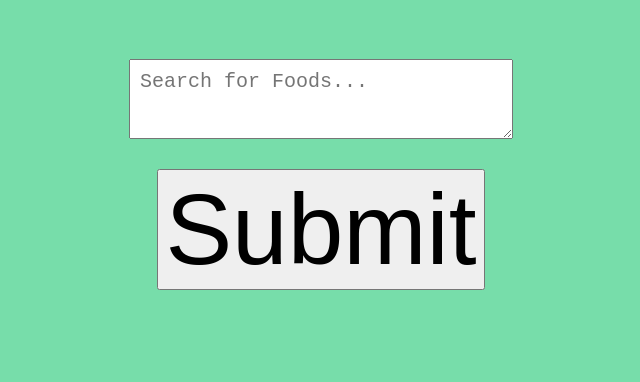
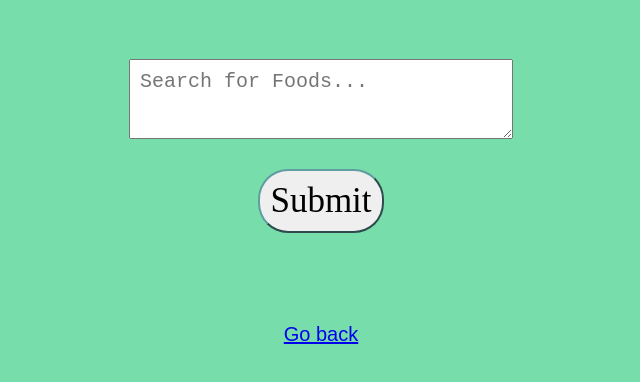
Before and after one commit to staten-island-tech/api-project-all-you-van-eat, a website built with Parcel: page src/search.html in a window 1280 px wide. Shown: the part 86-468 px from the top of the page, without its empty margins (319-959 px from the left). Built offline with nearby package versions, Linux system fonts and the light colour scheme.

Commit message:
search button go back added

```diff
--- a/src/scss/_search.scss
+++ b/src/scss/_search.scss
@@ -33,9 +33,17 @@
   padding-top: 1rem;
 }
 .submit-button {
-  font-size: 10rem;
+  font-size: 3.5rem;
+  padding: 1rem;
+  border-radius: 3rem;
+  font-family: "Times New Roman", Times, serif;
+  border-color: cadetblue;
 }
 
+.submit-button:hover {
+  transform: translate(3px, 3px);
+  cursor: crosshair;
+}
 .menu-grid {
   border-radius: 2rem;
   box-shadow: rgba(0, 0, 0, 0.3) 0px 19px 38px,
@@ -125,3 +133,10 @@
   text-align: center;
   font-size: 1.5rem;
 }
+
+.go-back {
+  font-size: 2rem;
+  @include flex-column-center;
+  padding: 5rem;
+  flex-direction: reverse;
+}
--- a/src/search.html
+++ b/src/search.html
@@ -24,6 +24,6 @@
     </div>
 
     <script src="js/search.js"></script>
-
+    <a href="/main.html" class="go-back">Go back</a>
 </body>
 </html>
```
